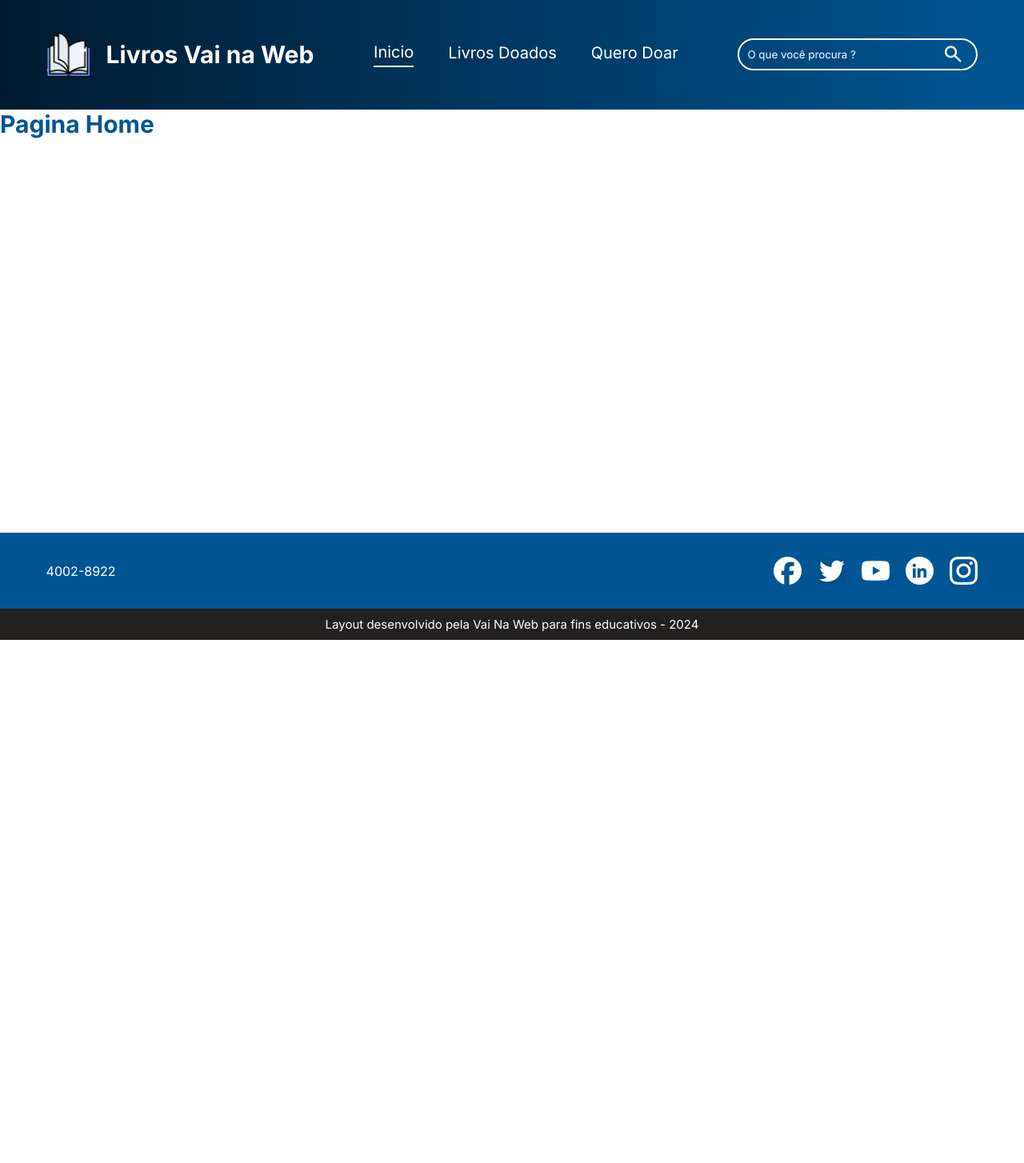
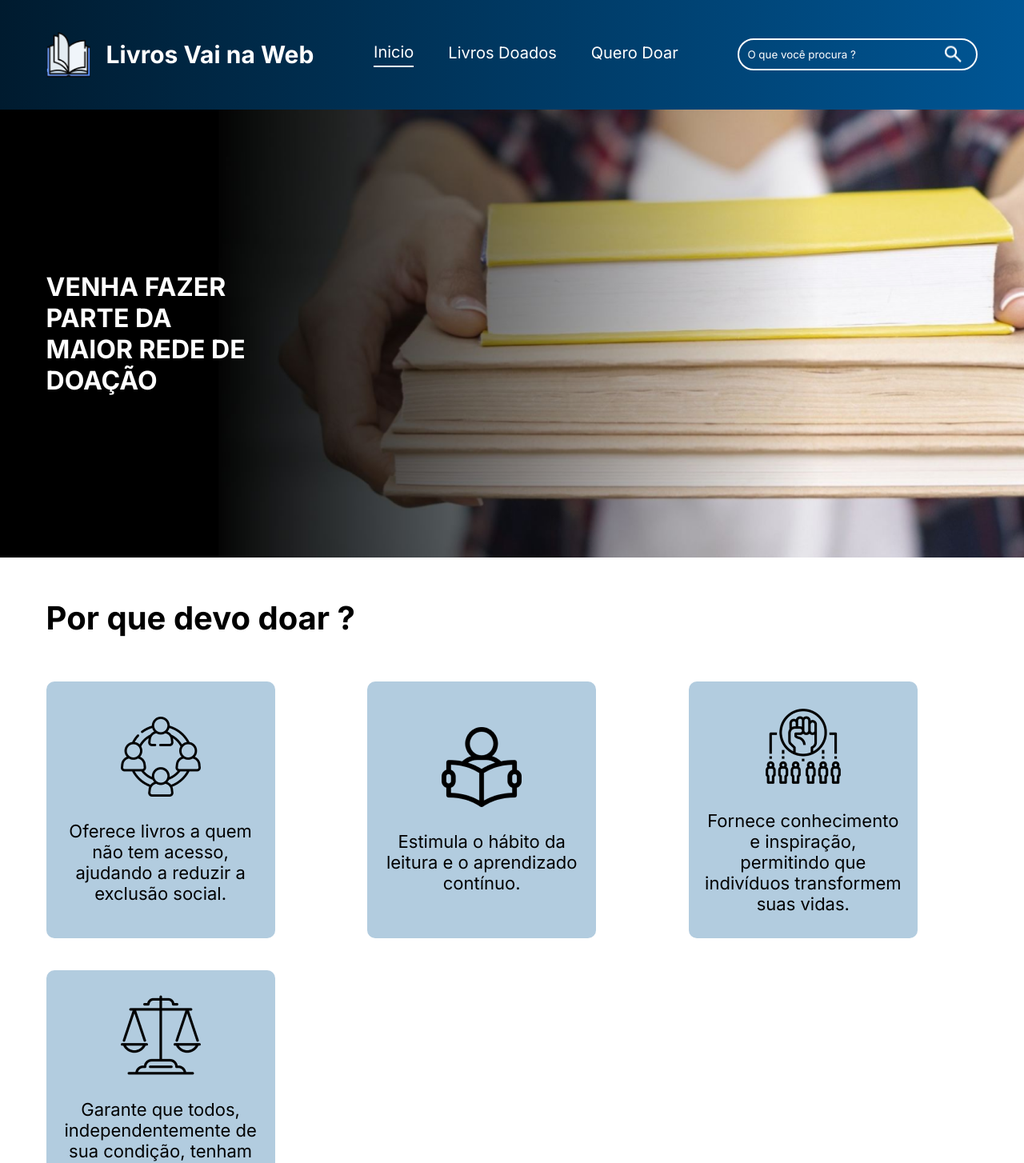
Before and after one commit to lucasssantos94/vnw-livros, a React (Vite) app: page / in a window 1280 px wide. Shown: the top 1454 px of the page at 80% size. Before the commit the page ends 800 px from the top, so only its background shows below. Built offline with nearby package versions, Linux system fonts and the light colour scheme.

Commit message:
feat: create page home

```diff
--- /dev/null
+++ b/src/components/Card/index.jsx
@@ -0,0 +1,19 @@
+import PropTypes from "prop-types";
+
+import styles from "./style.module.scss";
+
+const Card = ({ card }) => {
+  return (
+    <div className={styles.card}>
+      <img src={card.image} alt={card.alt} />
+
+      <p>{card.text}</p>
+    </div>
+  );
+};
+
+Card.propTypes = {
+  card: PropTypes.object.isRequired,
+};
+
+export default Card;
--- /dev/null
+++ b/src/components/Card/style.module.scss
@@ -0,0 +1,16 @@
+.card {
+    max-width: 28.6rem;
+    height: 32.1rem;
+    background-color: global.$bg-card;
+    padding: 2rem;
+    border-radius: 1rem;
+    @include global.flex($justify: center, $align: center, $direction: column, $gap: 3rem);
+
+    img {
+        width: 10rem;
+    }
+
+    p {
+        text-align: center;
+    }
+}
--- a/src/components/Footer/style.module.scss
+++ b/src/components/Footer/style.module.scss
@@ -1,8 +1,5 @@
 .footer {
-    width: 100%;
-    position: absolute;
-    bottom: 0;
-    left: 0;
+
     color: global.$light-color;
 
 
--- /dev/null
+++ b/src/constants/cards.js
@@ -0,0 +1,27 @@
+import cardImage1 from "@assets/images/cards/card1.png";
+import cardImage2 from "@assets/images/cards/card2.png";
+import cardImage3 from "@assets/images/cards/card3.png";
+import cardImage4 from "@assets/images/cards/card4.png";
+
+export const cards = [
+  {
+    image: cardImage1,
+    alt: "imagem card 1",
+    text: "Oferece livros a quem não tem acesso, ajudando a reduzir a exclusão social.",
+  },
+  {
+    image: cardImage2,
+    alt: "imagem card 1",
+    text: "Estimula o hábito da leitura e o aprendizado contínuo.",
+  },
+  {
+    image: cardImage3,
+    alt: "imagem card 1",
+    text: "Fornece conhecimento e inspiração, permitindo que indivíduos transformem suas vidas.",
+  },
+  {
+    image: cardImage4,
+    alt: "imagem card 1",
+    text: "Garante que todos, independentemente de sua condição, tenham oportunidades de aprendizado.",
+  },
+];
--- a/src/pages/Home/index.jsx
+++ b/src/pages/Home/index.jsx
@@ -1,7 +1,31 @@
+import Card from "@components/Card";
+import Container from "@components/Container";
+import { cards } from "@constants/cards";
+
 import styles from "./style.module.scss";
 
 const HomePage = () => {
-  return <h1 className={styles.title}>Pagina Home</h1>;
+  return (
+    <>
+      <section className={styles["s-hero"]}>
+        <Container>
+          <h2>VENHA FAZER PARTE DA MAIOR REDE DE DOAÇÃO</h2>
+        </Container>
+      </section>
+
+      <section className={styles["s-cards"]}>
+        <Container>
+          <h2 className="title-section">Por que devo doar ?</h2>
+
+          <div className={styles["box-cards"]}>
+            {cards.map((card) => (
+              <Card key={card.text} card={card} />
+            ))}
+          </div>
+        </Container>
+      </section>
+    </>
+  );
 };
 
 export default HomePage;
--- a/src/pages/Home/style.module.scss
+++ b/src/pages/Home/style.module.scss
@@ -1,3 +1,28 @@
-.title {
-    color: global.$brand-color;
+.s-hero {
+    height: 70vh;
+    background: url("@assets/images/bg-home.png") no-repeat center;
+    background-size: cover;
+
+    &>div {
+        @include global.flex($align: center);
+
+        h2 {
+            color: global.$light-color;
+            font-size: 3.2rem;
+            width: 20vw;
+        }
+    }
 }
+
+.s-cards {
+    padding: 4% 0 8% 0;
+
+    &>div {
+        .box-cards {
+            margin-top: 5.5rem;
+            display: grid;
+            grid-template-columns: repeat(auto-fit, minmax(28.6rem, 1fr));
+            gap: 4rem;
+        }
+    }
+}
```
